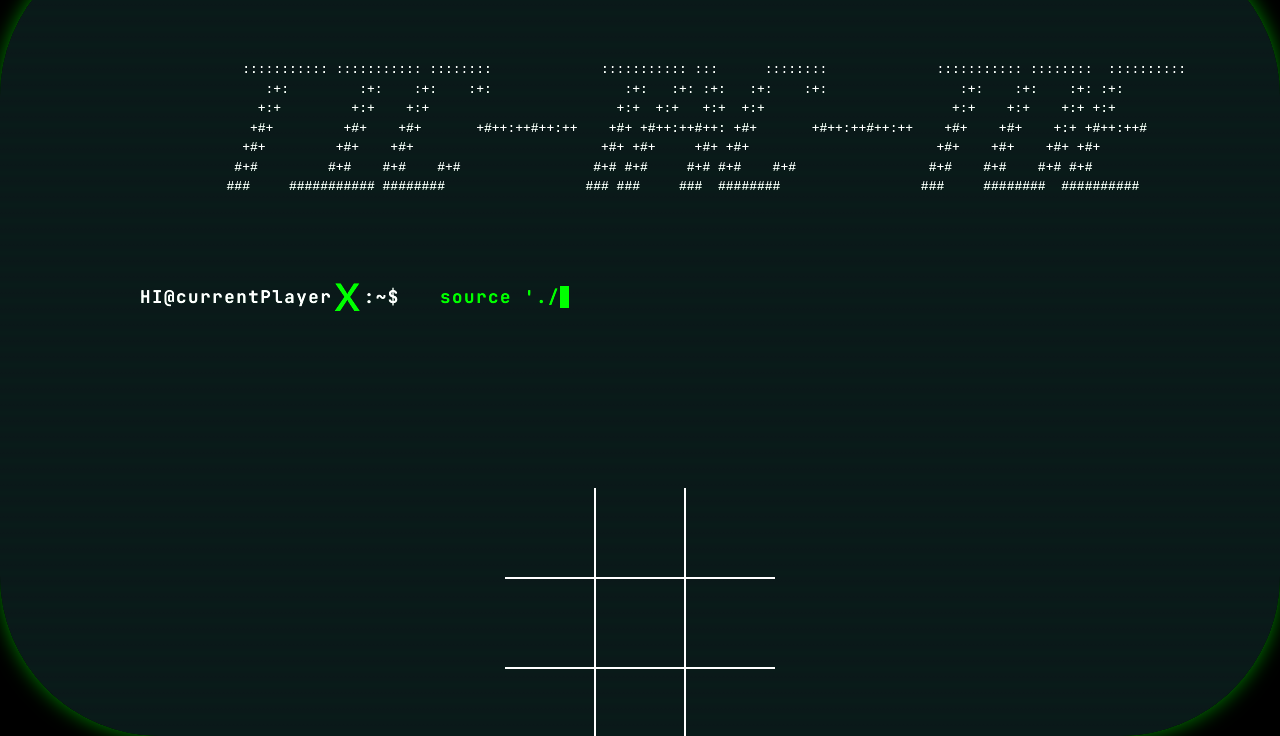
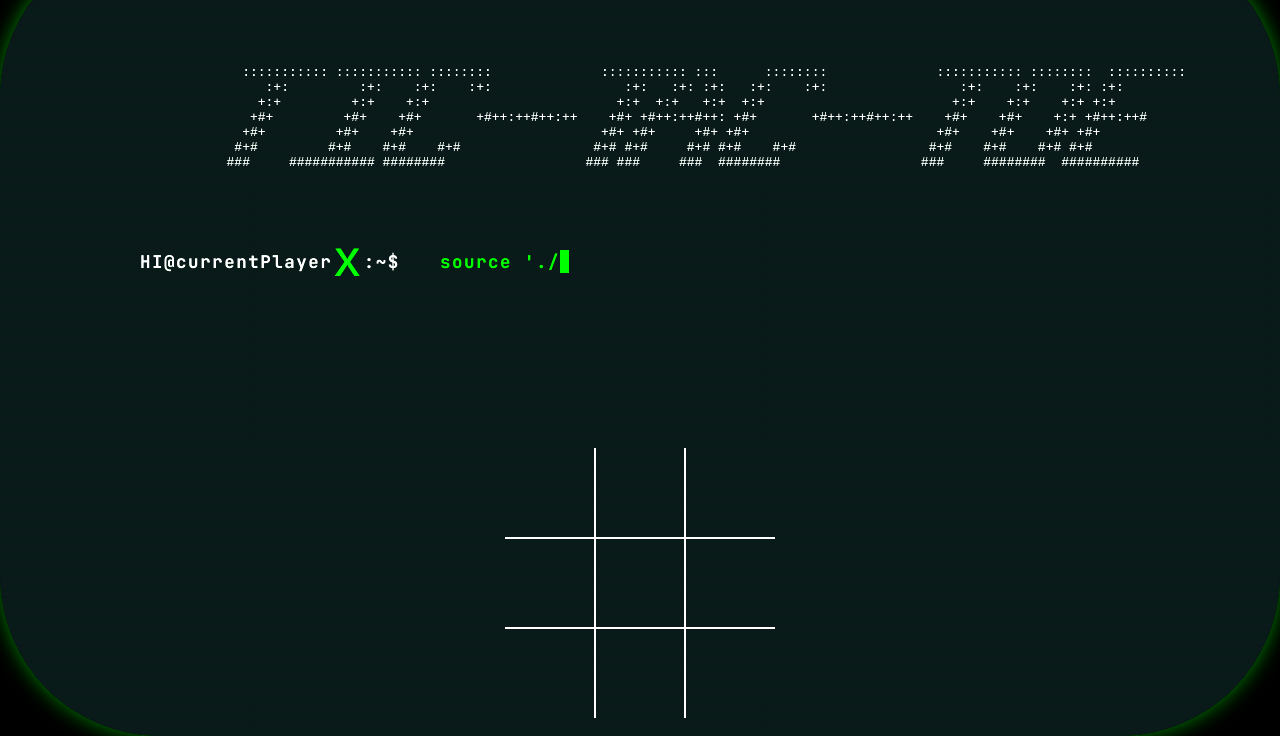
Before and after one commit to QTimos/webTicTacToe, a plain HTML site: page index.html in a window 1280 px wide. Shown: the part 64-800 px from the top of the page. Drawn offline with Linux system fonts and the light colour scheme.

Commit message:
reset css modification

```diff
--- a/css/endScreen.css
+++ b/css/endScreen.css
@@ -6,6 +6,12 @@
     --primary-color: #000;
     --secondary-color: #0f0f0f;
     --accent-color: #bbb;
+}
+
+* {
+    margin: 0px;
+    padding: 0px;
+    box-sizing: border-box;
 }
 
 body {
--- a/index.html
+++ b/index.html
@@ -4,7 +4,7 @@
         <meta charset="UTF-8">
         <meta name="viewport" content="width=device-width, initial-scale=1">
         <title>Tic-Tac-Toe</title>
-        <link href="../css/reset.css" rel="stylesheet">
+        <!-- <link href="../css/reset.css" rel="stylesheet"> -->
         <link href="./style.css" rel="stylesheet">
     </head>
     <body>
--- a/style.css
+++ b/style.css
@@ -6,6 +6,12 @@
     --primary-color: #000;
     --secondary-color: #0f0f0f;
     --accent-color: #;
+}
+
+* {
+    margin: 0px;
+    padding: 0px;
+    box-sizing: border-box;
 }
 
 body {
```
Also changed, not shown: html/endScreen.html (+1 -1 lines).
